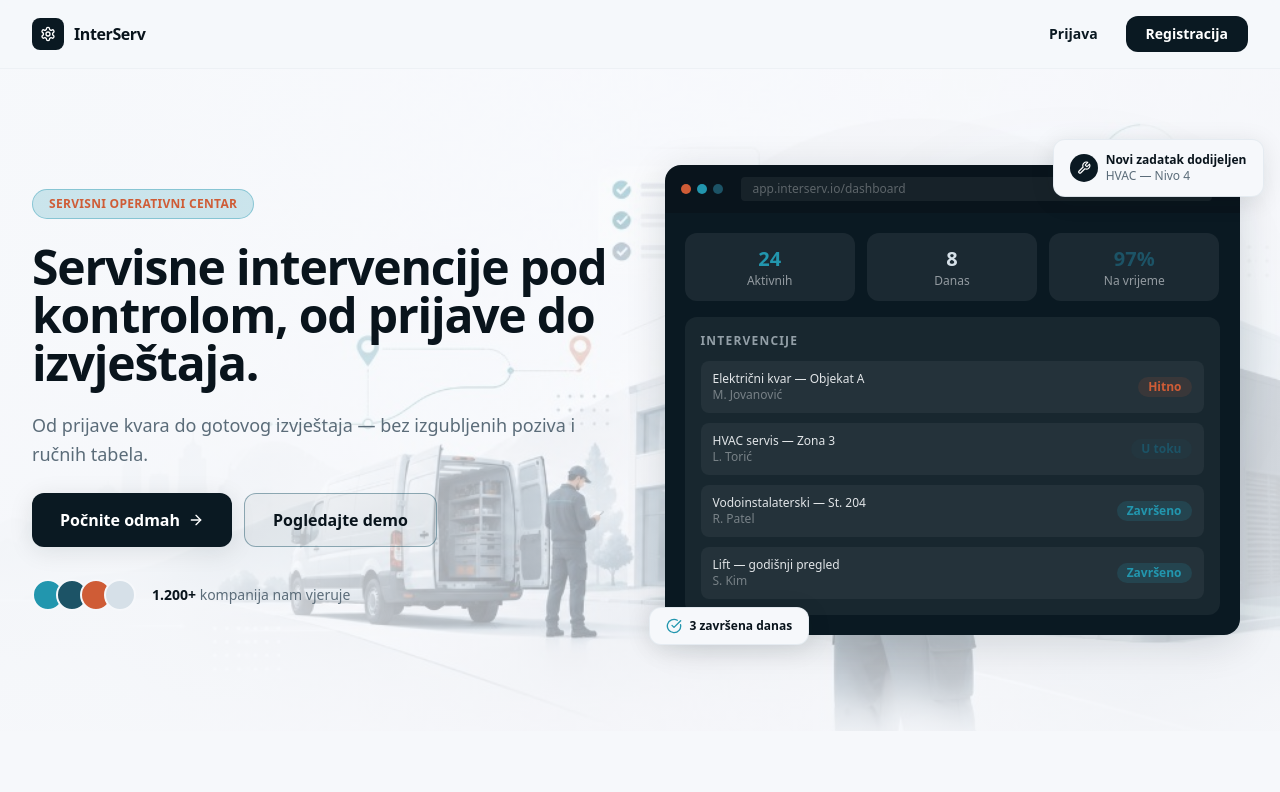
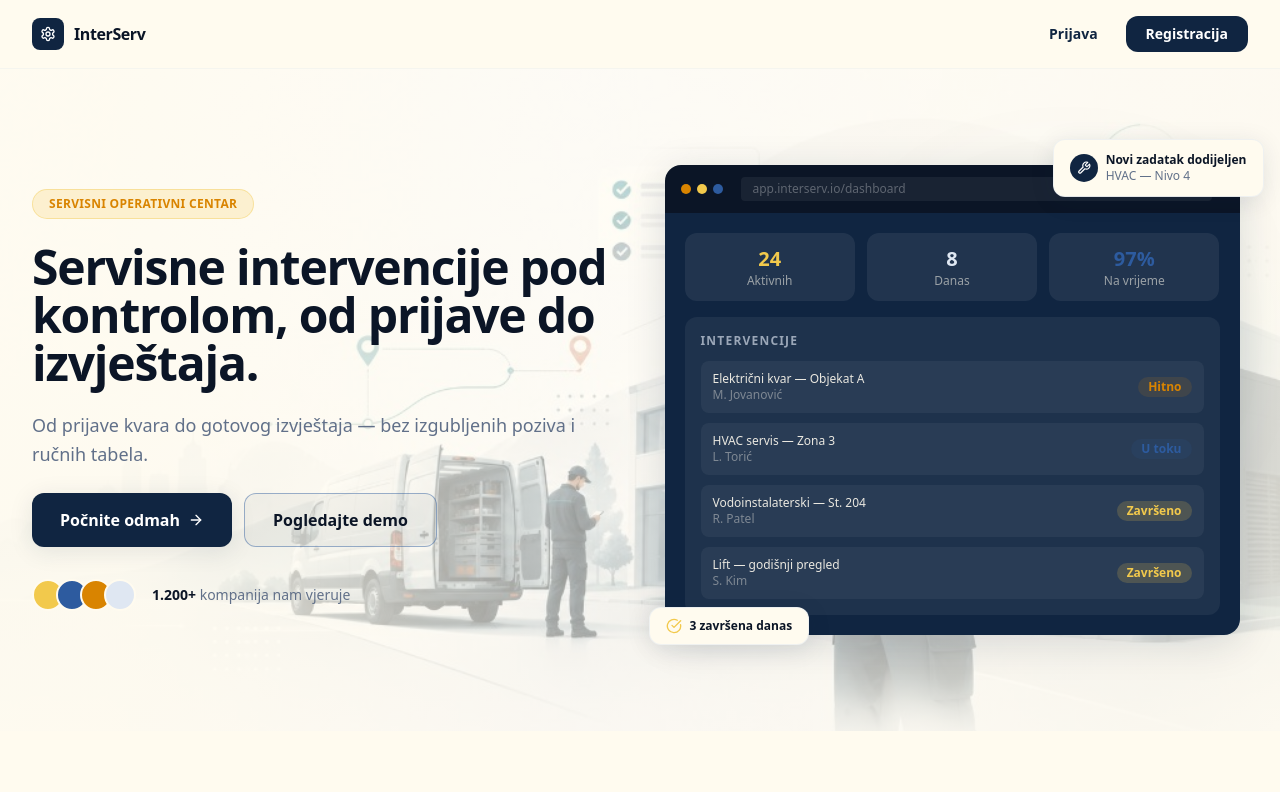
Before and after one commit to agrebic1/NRS-Sistem-za-upravljanje-servisnim-intervencijama, a Next.js app in the folder Projekat/: page / in a window 1280 px wide. Shown: the top 792 px of the page. Built offline with nearby package versions, Linux system fonts and the light colour scheme.

Commit message:
style: azuriraj theme boje

```diff
--- a/Projekat/styles/theme-colors.css
+++ b/Projekat/styles/theme-colors.css
@@ -1,13 +1,13 @@
 :root {
-  --first-primary-rgb: 10 25 34;       /* #0A1922 */
-  --first-secondary-rgb: 28 83 102;    /* #1C5366 */
-  --first-tertiary-rgb: 246 248 251;   /* #F6F8FB */
-  --first-quaternary-rgb: 214 224 232; /* #D6E0E8 */
-  --first-quinary-rgb: 255 255 255;    /* #FFFFFF */
-  --first-senary-rgb: 207 92 54;       /* #CF5C36 */
-  --first-septenary-rgb: 34 150 174;   /* #2296AE */
-  --first-octonary-rgb: 9 20 28;       /* #09141C */
-  --first-nonary-rgb: 91 108 121;      /* #5B6C79 */
+  --first-primary-rgb: 16 37 65;        /* #102541 */
+  --first-secondary-rgb: 45 91 159;     /* #2D5B9F */
+  --first-tertiary-rgb: 255 251 239;    /* #FFFBEF */
+  --first-quaternary-rgb: 223 231 242;  /* #DFE7F2 */
+  --first-quinary-rgb: 255 255 255;     /* #FFFFFF */
+  --first-senary-rgb: 217 132 0;        /* #D98400 */
+  --first-septenary-rgb: 242 201 76;    /* #F2C94C */
+  --first-octonary-rgb: 11 21 38;       /* #0B1526 */
+  --first-nonary-rgb: 97 112 137;       /* #617089 */
 
   --first-primary: rgb(var(--first-primary-rgb));
   --first-secondary: rgb(var(--first-secondary-rgb));
@@ -24,14 +24,14 @@
   --surface-card: rgb(var(--first-quinary-rgb) / 0.88);
   --surface-card-strong: rgb(var(--first-quinary-rgb) / 0.98);
   --surface-panel: rgb(255 255 255 / 0.72);
-  --surface-info: rgb(var(--first-septenary-rgb) / 0.09);
-  --surface-warning: rgb(var(--first-senary-rgb) / 0.1);
-  --surface-success: rgb(45 140 105 / 0.12);
+  --surface-info: rgb(var(--first-septenary-rgb) / 0.12);
+  --surface-warning: rgb(var(--first-senary-rgb) / 0.10);
+  --surface-success: rgb(79 164 110 / 0.12);
 
   --border-soft: rgb(var(--first-quaternary-rgb) / 0.75);
   --border-soft-strong: rgb(var(--first-quaternary-rgb) / 1);
   --border-warning: rgb(var(--first-senary-rgb) / 0.35);
-  --border-info: rgb(var(--first-septenary-rgb) / 0.26);
+  --border-info: rgb(var(--first-septenary-rgb) / 0.32);
 
   --text-primary: var(--first-octonary);
   --text-secondary: var(--first-nonary);
```
